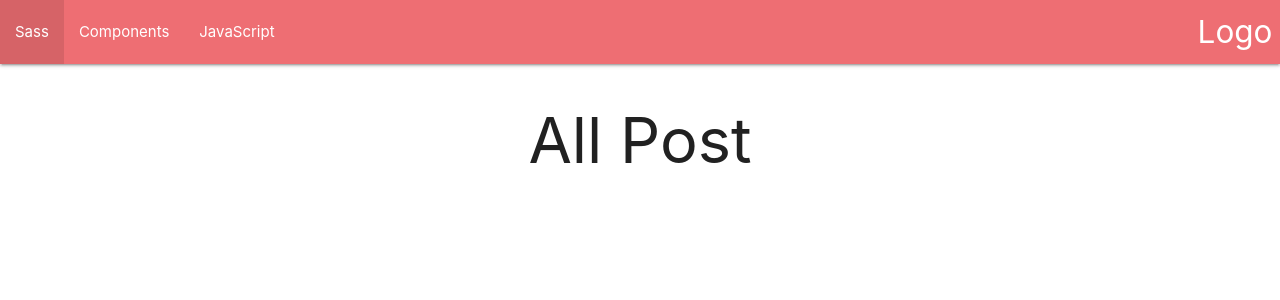
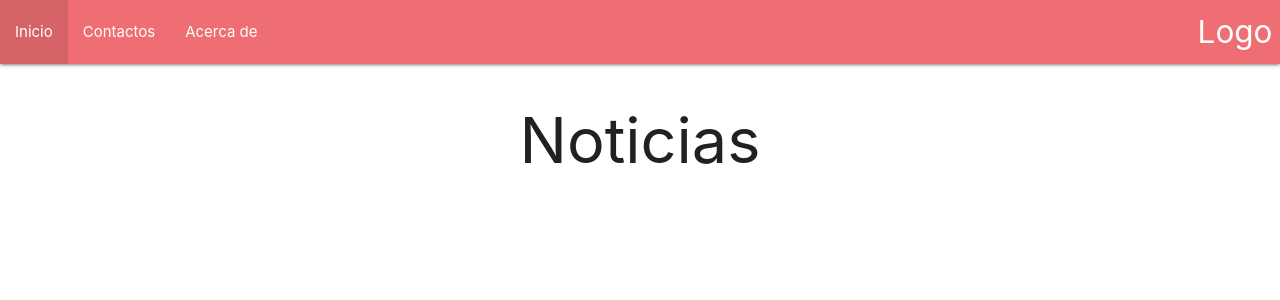
Before and after one commit to Boddyg/Repositorio_Pfinal, a Django app: page /inicio/ in a window 1280 px wide. Shown: the top 300 px of the page. Run offline with Django 4.2, Linux system fonts and the light colour scheme; data that the repository does not hold is empty.

Commit message:
Nav bar separado y actualizado con botones en uso

```diff
--- /dev/null
+++ b/proyecto_BLOG/templates/BarraNavegacion.html
@@ -0,0 +1,11 @@
+<html>
+    <body>
+        <ul>
+            <li><a href=/inicio>Inicio</a></li>
+            <li><a href=/contacto>Contactos</a></li>
+            <li><a href=/acercade>Acerca de</a></li>
+        </ul>
+    </body>
+
+    <!--usar { % include "BarraNavegacion.html" %}  para agregar menu-->
+</html>
--- a/proyecto_BLOG/templates/index.html
+++ b/proyecto_BLOG/templates/index.html
@@ -10,16 +10,14 @@
     <body>
        <nav>
           <div class="nav-wrapper">
+            {% include "BarraNavegacion.html" %}
             <a href="#" class="brand-logo right">Logo</a>
             <ul id="nav-mobile" class="left hide-on-med-and-down">
-             <li><a href="sass.html">Sass</a></li>
-             <li><a href="badges.html">Components</a></li>
-             <li><a href="collapsible.html">JavaScript</a></li>
             </ul>
           </div>
         </nav>
        <div class="container">
-         <h1 class="center-align">All Post</h1>
+          <h1 class="center-align">Noticias</h1>
        </div>
        <div class="container">
           <div class="row">
@@ -31,7 +29,7 @@
                       <p>{{ post.preview }}</p>
                    </div>
                    <div class="card-action">
-                     <a href="/post/{{ post.id }}">Read More</a>
+                      <a href="/post/{{ post.id }}">Leer más</a>
                    </div>
                 </div>
              </div>
@@ -40,5 +38,7 @@
        </div>
        <!--JavaScript at end of body for optimized loading-->
        <script src="https://cdnjs.cloudflare.com/ajax/libs/materialize/1.0.0/js/materialize.min.js"></script>
+
+
     </body>
 </html>
```
Also changed, not shown: proyecto_BLOG/templates/post_details.html (+3 -5 lines). Lines whose indentation alone changed are shown as unchanged.
